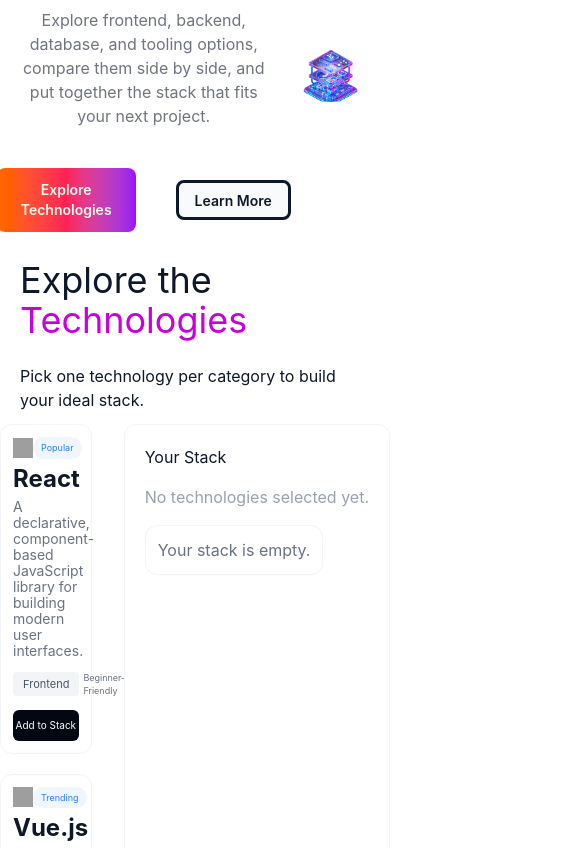
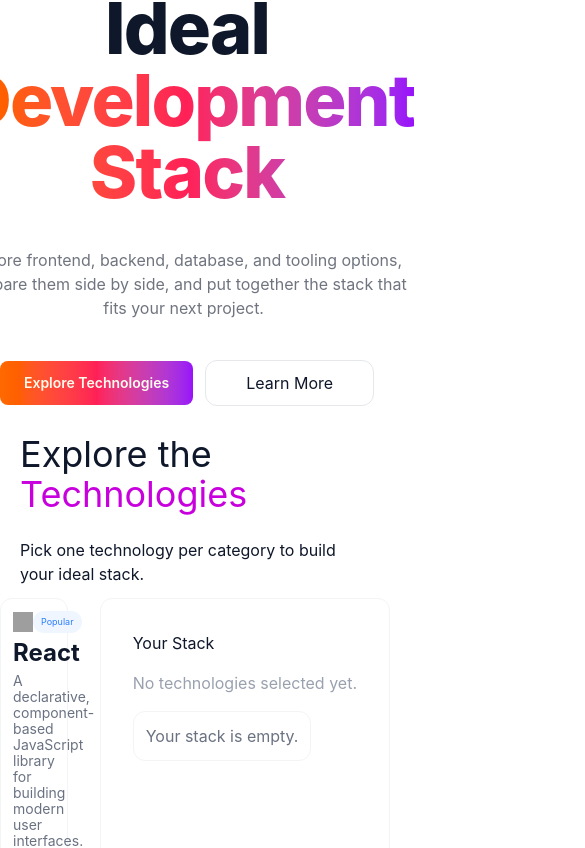
Before and after one commit to mdabirrahman12/dev-stack, a React (Vite) app: page / in a window 390 px wide. Shown: the part 186-1034 px from the top of the page, 585 px wide, since content can reach past the window. Built offline with nearby package versions, Linux system fonts and the light colour scheme; grey boxes are pictures that could not be loaded.

Commit message:
navbar make mobile frindly

```diff
--- a/src/components/TechCard.tsx
+++ b/src/components/TechCard.tsx
@@ -1,7 +1,21 @@
+import toast from "react-hot-toast";
 
-const TechCard = ({ tech }: TechCardProps) => {
+const TechCard = ({tech, yourStack, setYourStack}) => {
+  // const isStack = yourStack.some((iss) => iss.id === tech.id);
+  // const isStack = yourStack.some((iss) => iss.id === tech.id);
+  const handleYourStack = () =>{
+    if (isStack) return toast.error("Already added");
+    setYourStack([...yourStack,tech]);
+    toast.success("Technology added!")
+  }
+    console.log(handleYourStack)
+  //   console.log(tech);
+  //   console.log(yourStack);
+  //   console.log(setYourStack);
+  // }
   return (
-    <div className="bg-white border border-gray-100 rounded-xl p-3">
+    <div onClick={handleYourStack}
+    className="bg-white border border-gray-100 rounded-xl p-3">
 
       {/* Icon and Badge */}
       <div className="flex justify-between items-center">
--- a/src/components/allTech.tsx
+++ b/src/components/allTech.tsx
@@ -1,8 +1,7 @@
-import React from 'react';
 import TechCard from './TechCard';
 
-const allTech = ({allTech}) => {
-    console.log(allTech);
+const allTech = ({allTech,yourStack},setYourStack) => {
+    // console.log(allTech);
     return (
         <div className='flex col-span-12 md:col-span-9 gap-8'>
             <div className='grid grid-cols-1 md:grid-cols-3 gap-5'>
@@ -11,7 +10,7 @@
 
                 ))}
             </div>
-            <div className=' bg-white border border-gray-100 rounded-xl p-5 col-span-12 md:col-span-5'>
+            <div className='  bg-white border border-gray-100 rounded-xl p-8 col-span-12 md:col-span-5'>
                 <h1 className='text'>Your Stack</h1>
                 <p className='text-gray-400 whitespace-nowrap py-4'>No technologies selected yet.</p>
                 <button className='"bg-white border border-gray-100 rounded-xl p-3 text-gray-500'>Your stack is empty.</button>
--- a/src/components/hero.tsx
+++ b/src/components/hero.tsx
@@ -4,9 +4,9 @@
     <section className="container mx-auto bg-base-100">
       <div className="hero-content mx-auto max-w flex">
         <div className=" max-w text-center lg:text-left">
-          <h1 className="font-extrabold tracking-tight text-base-content sm:text-1xl lg:text-[4rem] lg:leading-[1.1]">
+          <h1 className="text-7xl font-extrabold tracking-tight text-base-content">
             Build Your Ideal
-            <span className= "block bg-linear-to-r from-orange-500 via-rose-500 to-purple-600 bg-clip-text text-transparent">
+            <span className="block bg-linear-to-r from-orange-500 via-rose-500 to-purple-600 bg-clip-text text-transparent">
               Development Stack
             </span>
           </h1>
@@ -17,12 +17,11 @@
             fits your next project.
           </p>
 
-          <div className="flex items-center justify-center gap-10 lg:justify-start">
-            <a href="#" className=" rounded-lg bg-linear-to-r from-orange-500 via-rose-500 to-purple-600 px-6 py-3
-            text-sm font-semibold text-amber-50">
+          <div className="flex items-center justify-center gap-3 lg:justify-start">
+            <a href="#" className=" rounded-lg bg-linear-to-r from-orange-500 via-rose-500 to-purple-600  text-sm font-semiboldsm font-semibold px-6 py-3 text-amber-50">
               Explore Technologies
             </a>
-            <a href="#" className='btn'>
+            <a href="#" className=' py-2.5 px-10 bg-white border border-gray-200 rounded-xl'>
               Learn More
             </a>
           </div>
--- a/src/components/mainLayout.tsx
+++ b/src/components/mainLayout.tsx
@@ -1,14 +1,20 @@
-import { use } from "react";
+import { use, useState } from "react";
 import AllTech from "./allTech";
 const mainLayout = ({dataPromise}) => {
 
     const allTech = use(dataPromise);
     // console.log(techList);
+        const[yourStack,setYourStack]=useState([]);
+        // console.log(useState)
     return (
         <div className="container mx-auto">
             <h1 className="px-5 p-3 text-4xl">Explore the  <span className="text-fuchsia-600">Technologies</span></h1>
            <p className="px-5 p-3 text-shadow-gray-500"> Pick one technology per category to build your ideal stack.</p>
-           <AllTech allTech={allTech}/>
+           <AllTech
+            setYourStack={setYourStack}
+           yourStack={yourStack}
+            allTech ={allTech}
+           />
         </div>
     );
 };
--- a/src/components/navbar.tsx
+++ b/src/components/navbar.tsx
@@ -1,5 +1,8 @@
+import { FiAlignJustify, FiMinusCircle  } from "react-icons/fi";
+import React, {useState} from "react";
 import Logo from '../assets/logo-text.png'
 const Navbar = () => {
+  const[isMenuOpen,setIsMenuOpen] = useState(false);
   return (
 
     <nav className='border-b-[2.5px] container mx-auto border-solid border-gray-50 '>
@@ -8,7 +11,7 @@
         <img src={Logo} alt="" />
       </a>
       </div>
-      <div>
+      <div className="hidden md:flex gap-3">
         <ul className='flex justify-center items-center gap-5'>
           <li className=' hover:text-fuchsia-600'><a href="">Home</a></li>
           <li className=' hover:text-fuchsia-600'><a href="">Technologies</a></li>
@@ -21,12 +24,28 @@
         <ul>
           <li><a href="#">Sign In</a></li>
         </ul>
-        <button className="btn rounded-full bg-pink-500 hover:bg-pink-600 text-white border-none">
+        <button className=" cursor-pointer btn rounded-full bg-pink-500 hover:bg-pink-600 text-white border-none">
   Sign Up
 </button>
       </div>
+      <button className="cursor-pointer md:hidden"
+      onClick={()=> setIsMenuOpen(!isMenuOpen)}
+      >
+        {isMenuOpen ? <FiMinusCircle/>:<FiAlignJustify/>}
+      </button>
+      {isMenuOpen&& (
+        <div className="md:hidden p-4">
+          <ul className='flex flex-col gap-4'>
+          <li className='cursor-pointer hover:text-fuchsia-600'><a href="">Home</a></li>
+          <li className='cursor-pointer hover:text-fuchsia-600'><a href="">Technologies</a></li>
+          <li className='cursor-pointer hover:text-fuchsia-600'><a href=""> Projects</a></li>
+          <li className='cursor-pointer hover:text-fuchsia-600'><a href="">About</a></li>
+          <li className='cursor-pointer hover:text-fuchsia-600'><a href="">Contact</a></li>
+        </ul>
+        </div>
+      )}
+      </div>
 
-      </div>
     </nav>
   );
 };
```
